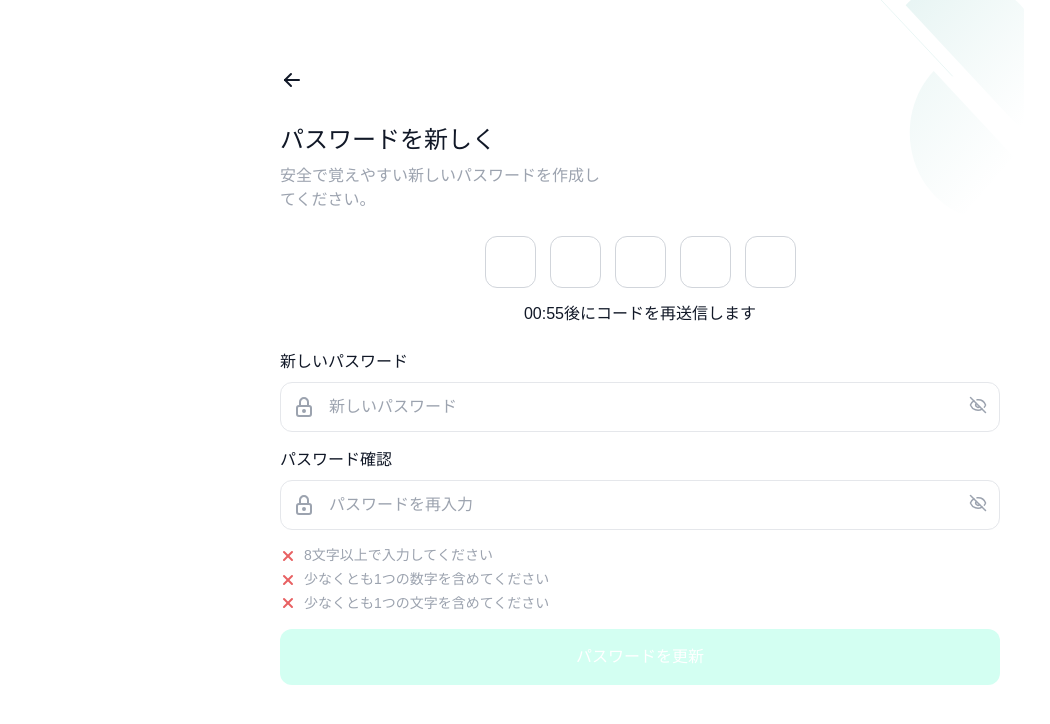
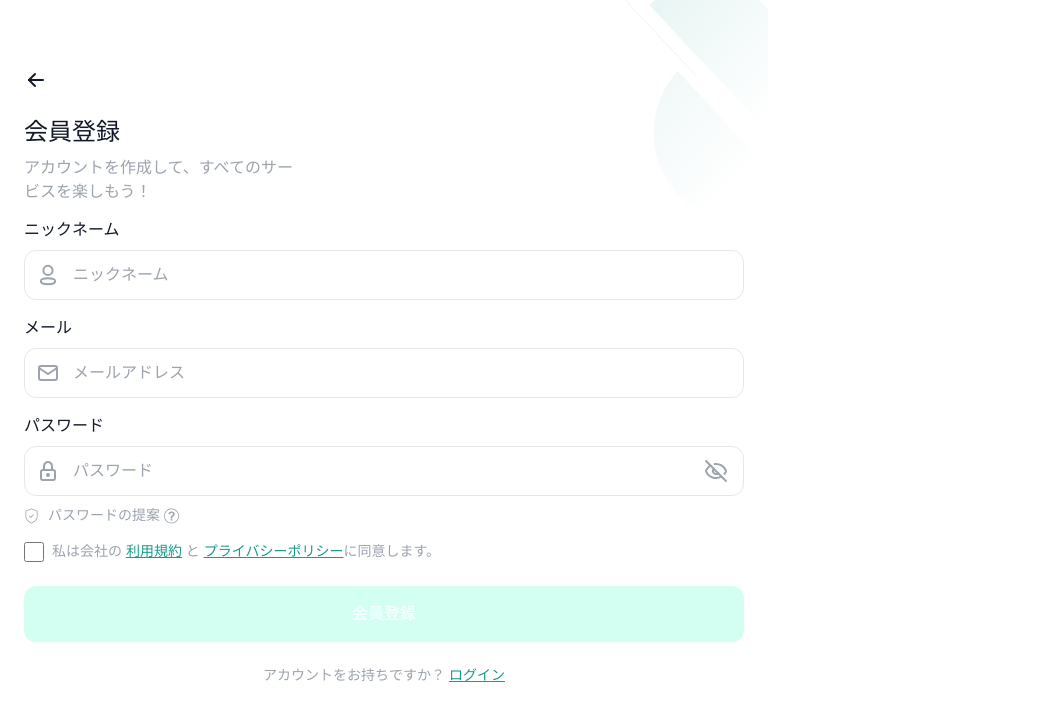
Before and after one commit to UmerAli169/nailbaitng, a React (Vite) app: page /signup in a window 1280 px wide. Shown: the top 724 px of the page, without its empty margins (0-1050 px from the left). Built offline with nearby package versions, Linux system fonts and the light colour scheme.

Commit message:
ok now starting main

```diff
--- a/src/App.tsx
+++ b/src/App.tsx
@@ -1,4 +1,7 @@
 import React from "react";
+import { IonApp, IonRouterOutlet } from "@ionic/react";
+import { IonReactRouter } from "@ionic/react-router";
+import { Route, Redirect } from "react-router-dom";
 import Splash from "./pages/SplahScreen/Splash";
 import SignUp from "./pages/AuthScreen/SignUp";
 import SignIn from "./pages/AuthScreen/SignIn";
@@ -8,22 +11,31 @@ import OnBoarding from "./pages/OnbardingScreen/OnBoarding_a";
 import ForgetPassword from "./pages/AuthScreen/ForgotPassword";
 import CreateNewPassword from "./pages/AuthScreen/NewPassword";
 
-// import OnBoarding from "./pages/OnbardingScreen/OnBoarding_b";
-// import OnBoarding from "./pages/OnbardingScreen/OnBoarding_c";
-// import OnBoarding from "./pages/OnbardingScreen/OnBoarding_d";
-
 function App() {
   return (
-    <div className="flex justify-center items-center">
-      {/* <Splash/> */}
-      {/* <OnBoarding /> */}
-      {/* <SignIn/> */}
-      {/* <SignUp/> */}
-      {/* <VerifuEmail/> */}
-      {/* <FeedBack/> */}
-      {/* <ForgetPa/>ssword/> */}
-      <CreateNewPassword/>
-    </div>
+    <IonApp>
+      <IonReactRouter>
+        <IonRouterOutlet>
+          <Route exact path="/" render={() => <Redirect to="/signin" />} />
+
+          <Route exact path="/splash" component={Splash} />
+
+          <Route exact path="/onboarding" component={OnBoarding} />
+
+          <Route exact path="/signin" component={SignIn} />
+          <Route exact path="/signup" component={SignUp} />
+          <Route exact path="/verify-email" component={VerifuEmail} />
+          <Route exact path="/forgot-password" component={ForgetPassword} />
+          <Route
+            exact
+            path="/create-new-password"
+            component={CreateNewPassword}
+          />
+
+          <Route exact path="/feedback" component={FeedBack} />
+        </IonRouterOutlet>
+      </IonReactRouter>
+    </IonApp>
   );
 }
 
--- a/src/components/shared/PasswordCheck.tsx
+++ b/src/components/shared/PasswordCheck.tsx
@@ -1,5 +1,4 @@
-import { Check, X } from "lucide-react";
-import TicK from "../../assets/auth/passwordTick.svg";
+import TicK from "../../assets/auth/passwordTick11.svg";
 import Cross from "../../assets/auth/passwordCross.svg";
 import { IonIcon } from "@ionic/react";
 
--- a/src/pages/AuthScreen/FeedBack.tsx
+++ b/src/pages/AuthScreen/FeedBack.tsx
@@ -4,7 +4,7 @@ import BackArrow from "../../assets/shared/backArrow.svg";
 import Feedback from "../../assets/shared/feedback.svg";
 import Button from "../../components/shared/Button";
 
-function  SignUp() {
+function SignUp() {
   return (
     <div className="w-full max-w-[768px] relative min-h-screen">
       <IonIcon
@@ -18,10 +18,7 @@ function  SignUp() {
 
       <div className="pt-[160px] px-[24px] w-full flex flex-col items-center">
         <div className="w-full  flex flex-col items-center space-y-[20px]">
-          <IonIcon
-            src={Feedback}
-            className="w-[124px] h-[124px] mb-[20px]"
-          />
+          <IonIcon src={Feedback} className="w-[124px] h-[124px] mb-[20px]" />
 
           <div className="w-full space-y-[8px] text-center">
             <h1 className="text-[#111827] font-normal text-[24px] leading-[135%]">
@@ -31,10 +28,12 @@ function  SignUp() {
               アカウントが正常に作成されました。メールアドレスとパスワードで再度ログインできます。
             </p>
           </div>
-
+          {/*
           <Button className="w-full mt-[16px]">
             ログイン
-          </Button>
+          </Button> */}
+
+          <a href="/signin"> パスワードを更新</a>
         </div>
       </div>
     </div>
--- a/src/pages/AuthScreen/ForgotPassword.tsx
+++ b/src/pages/AuthScreen/ForgotPassword.tsx
@@ -47,7 +47,7 @@ function ForgotPassword() {
           }}
         >
           {({ handleSubmit, values, isValid }) => (
-            <form onSubmit={handleSubmit} >
+            <form onSubmit={handleSubmit}>
               <InputField
                 name="email"
                 type="email"
@@ -58,13 +58,14 @@ function ForgotPassword() {
               />
 
               <div className="mt-[416px]   mx-auto w-full ">
-                <Button
+                {/* <Button
                   type="submit"
                   disabled={!values.email || !isValid}
                   className="w-full"
-                >
-                  確認コードを送信
-                </Button>
+                > */}
+                確認コードを送信
+                <a href="/create-new-password"> 確認コードを送信</a>
+                {/* </Button> */}
               </div>
             </form>
           )}
--- a/src/pages/AuthScreen/NewPassword.tsx
+++ b/src/pages/AuthScreen/NewPassword.tsx
@@ -10,7 +10,7 @@ import password from "../../assets/auth/password.svg";
 import { Check, Eye, EyeOff, X } from "lucide-react";
 import CheckIcon from "../../assets/shared/checkIcon.svg";
 import passwordlFilled from "../../assets/auth/filledPassword.svg";
-import TicK from "../../assets/auth/passwordTick.svg";
+import TicK from "../../assets/auth/passwordTick11.svg";
 import Cross from "../../assets/auth/passwordCross.svg";
 function NewPassword() {
   const [otp, setOtp] = useState("");
@@ -153,7 +153,9 @@ function NewPassword() {
                   ) : (
                     <IonIcon src={Cross} className=" w-[16px] h-[16px]" />
                   )}
-                  <span className=" ml-[8px] text-[14px] font-normal leading-[140%]">8文字以上で入力してください</span>
+                  <span className=" ml-[8px] text-[14px] font-normal leading-[140%]">
+                    8文字以上で入力してください
+                  </span>
                 </div>
                 <div
                   className={`flex items-center ${
@@ -190,13 +192,14 @@ function NewPassword() {
               </div>
 
               <div className="mt-[24px]">
-                <Button
+                {/* <Button
                   type="submit"
                   disabled={!otp || !isValid || otp.length < 5}
                   className="w-full"
                 >
                   パスワードを更新
-                </Button>
+                </Button> */}
+                <a href="/feedback">    パスワードを更新</a>
               </div>
             </form>
           )}
--- a/src/pages/AuthScreen/SignIn.tsx
+++ b/src/pages/AuthScreen/SignIn.tsx
@@ -37,7 +37,7 @@ const SignIn = () => {
         />
       </div>
 
-      <div className="mt-[116px] ml-[24px] max-w-[278px] w-full space-y-[11px]">
+      <div className="pt-[116px] ml-[24px] max-w-[278px] w-full space-y-[11px]">
         <h1 className="text-[#111827] font-normal text-[24px] leading-[135%]">
           おかえりなさい
         </h1>
--- a/src/pages/AuthScreen/SignUp.tsx
+++ b/src/pages/AuthScreen/SignUp.tsx
@@ -41,7 +41,7 @@ const SignUp = () => {
         />
       </div>
 
-      <div className="mt-[116px] ml-[24px] max-w-[278px] w-full space-y-[8px]">
+      <div className="pt-[116px] ml-[24px] max-w-[278px] w-full space-y-[8px]">
         <h1 className="text-[#111827] font-normal text-[24px] leading-[135%]">
           会員登録
         </h1>
@@ -128,7 +128,6 @@ const SignUp = () => {
                       </button>
                     }
                   />
-
                 </div>
                 {values.password.length > 0 && !isPasswordStrong && (
                   <div className="relative mt-[8px]">
@@ -141,17 +140,16 @@ const SignUp = () => {
                     className="w-[16px] h-[16px]"
                     alt="status"
                   />
-                  <p className="text-[14px]  font-normal leading-[140%] text-[#9CA3AF]">
+                  <div className="text-[14px]  font-normal leading-[140%] text-[#9CA3AF]">
                     {isPasswordStrong ? (
                       "いいね！とても強力なパスワードです！"
                     ) : (
                       <div className="flex items-center space-x-1">
-    <span>パスワードの提案</span>
+                        <div>パスワードの提案</div>
                         <IonIcon src={QuestionMark} className="w-4 h-4" />
                        </div>
                     )}
-
-                  </p>
+                  </div>
                 </div>
 
                 <Checkbox
--- a/src/pages/AuthScreen/VerifyOtp.tsx
+++ b/src/pages/AuthScreen/VerifyOtp.tsx
@@ -29,7 +29,7 @@ const VerifyCode = () => {
 <div className="mx-[24px]">
 
 
-      <div className="mt-[116px]  max-w-[278px] w-full space-y-[8px]">
+      <div className="pt-[116px]  max-w-[278px] w-full space-y-[8px]">
         <h1 className="text-[#111827] font-normal text-[24px] leading-[135%]">
           認証コード
         </h1>
```
Also changed, not shown: src/pages/AuthScreen/FeedBackUser.tsx (deleted, +0 -9 lines), src/assets/auth/PasswordTick.svg (deleted), src/assets/auth/passwordTick11.svg (added). Lines whose indentation alone changed are shown as unchanged.
